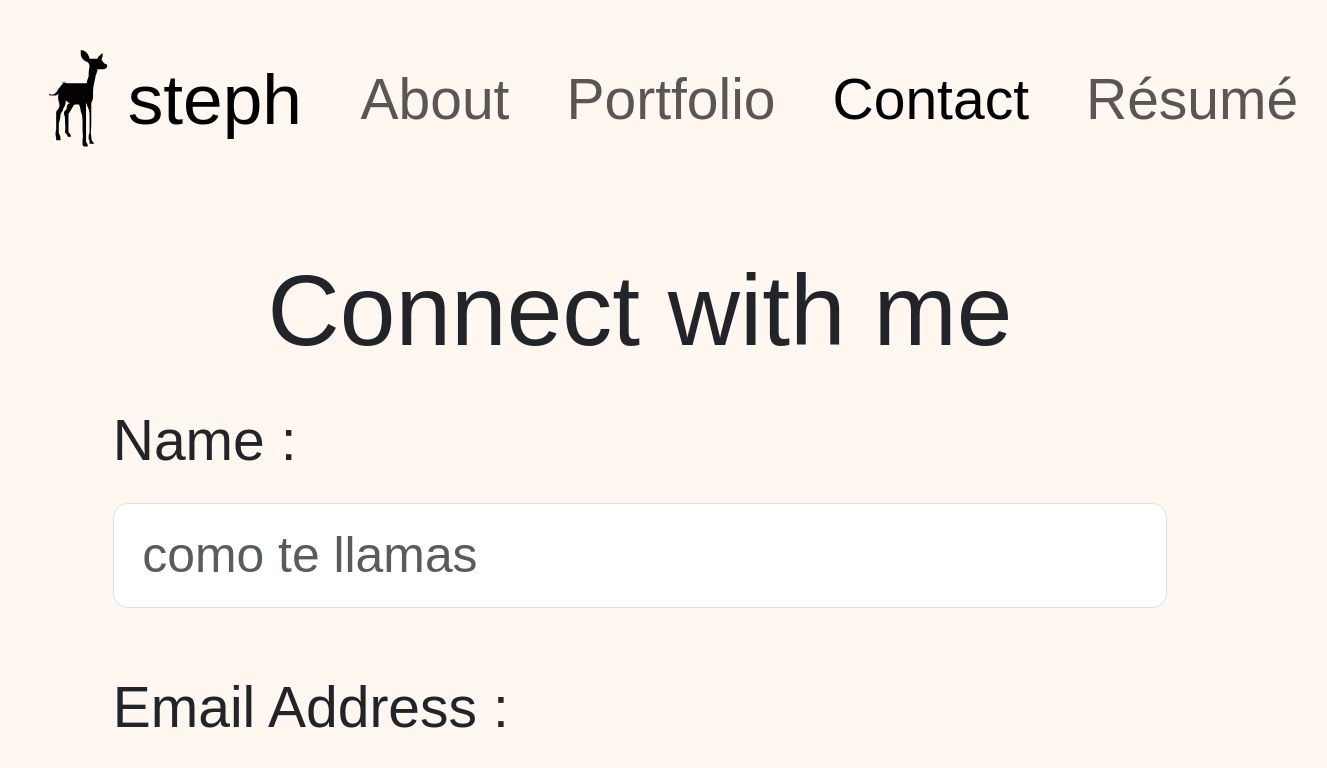
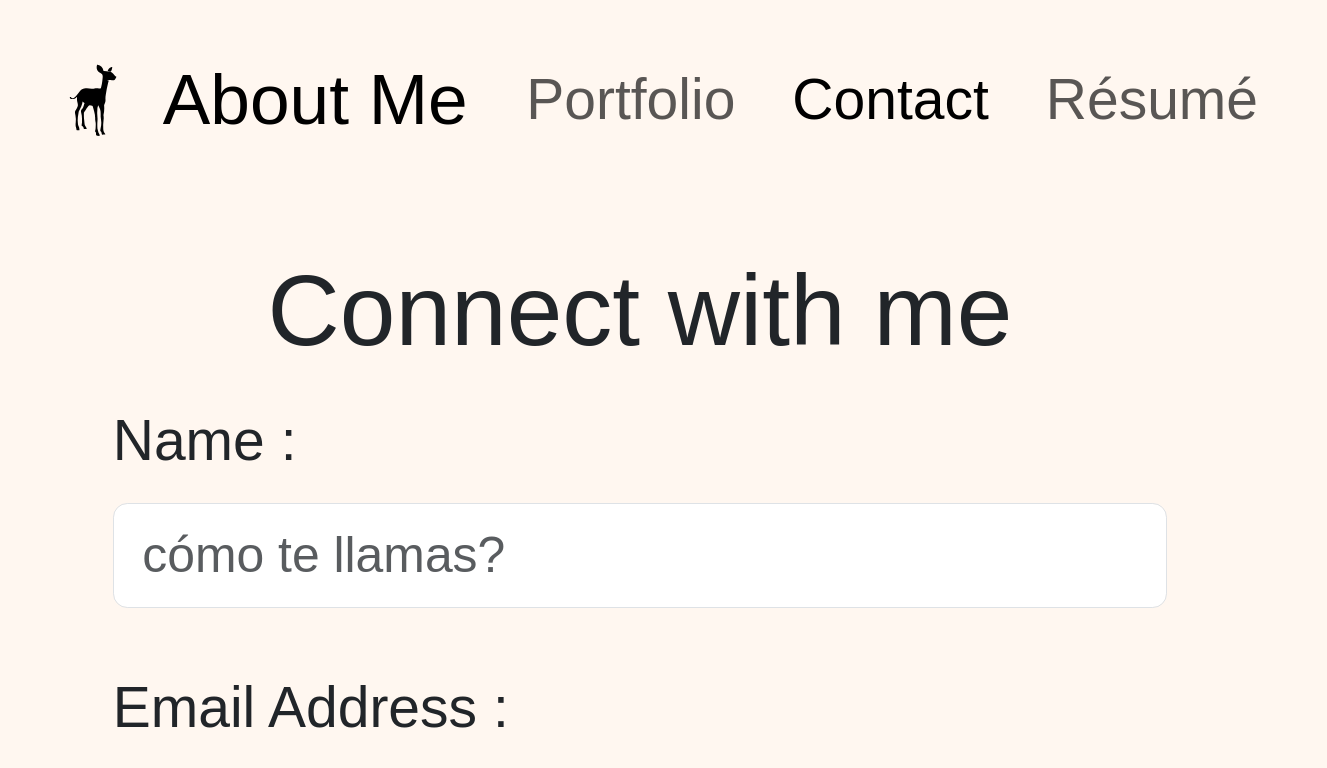
Before and after one commit to iamthesaint/react-portfolio, a React (Vite) app: page /Contact in a window 1280 px wide. Shown: the top 768 px of the page, 1327 px wide, since content can reach past the window. Built offline with nearby package versions, Linux system fonts and the light colour scheme; a web font is replaced by a local one.

Commit message:
moved about me to home tab

```diff
--- a/src/components/Nav.jsx
+++ b/src/components/Nav.jsx
@@ -2,13 +2,12 @@ import React, { useState } from "react";
 import { NavItem } from "react-bootstrap";
 import { NavLink } from "react-router-dom";
 import "./Nav.css";
-import Image from "react-bootstrap/Image";
 import deer from "../assets/deer.svg";
 import { motion } from "framer-motion";
 
 function Nav() {
   // State to manage the navbar-brand text
-  const [brandText, setBrandText] = useState("steph");
+  const [brandText, setBrandText] = useState("About Me");
 
   // Event handlers for mouse hover
   const handleMouseEnter = (e) => {
@@ -17,7 +16,7 @@ function Nav() {
   };
 
   const handleMouseLeave = (e) => {
-    setBrandText("steph");
+    setBrandText("About Me");
     e.target.style.color = "#000";
   };
 
@@ -47,11 +46,6 @@ function Nav() {
       <div className="collapse navbar-collapse" id="navbarNav">
         <ul className="navbar-nav">
           <NavItem>
-            <NavLink to="/About" className="nav-link">
-              About
-            </NavLink>
-          </NavItem>
-          <NavItem>
             <NavLink to="/Portfolio" className="nav-link">
               Portfolio
             </NavLink>
--- a/src/pages/About.jsx
+++ /dev/null
@@ -1,13 +0,0 @@
-import './About.css';
-
-
-export default function About() {
-  return (
-    <section className="container">
-      <h1>About Me</h1>
-        <p className="about centered-text">
-            blah blah blah
-        </p>
-    </section>
-    );
-}
--- a/src/pages/Contact.css
+++ b/src/pages/Contact.css
@@ -23,3 +23,9 @@
     box-shadow: 0 0 0 0.2rem rgba(255, 0, 171, 0.25);
 
 }
+
+.error-message {
+    color: red;
+    font-size: 50px;
+    background-color: transparent;
+}
--- a/src/pages/Contact.jsx
+++ b/src/pages/Contact.jsx
@@ -1,26 +1,99 @@
-import { Form } from 'react-bootstrap';
-import './Contact.css';
-import FormControl from 'react-bootstrap/FormControl'
+import { useState } from "react";
+import FormControl from "react-bootstrap/FormControl";
+import "./Contact.css";
 
+export default function Contact() {
+    const [name, setName] = useState("");
+    const [email, setEmail] = useState("");
+    const [message, setMessage] = useState("");
+    const [nameError, setNameError] = useState("");
+    const [emailError, setEmailError] = useState("");
+    const [messageError, setMessageError] = useState("");
 
-export default function Contact(){
+    const validateEmail = (email) => {
+        const re = /^[^\s@]+@[^\s@]+\.[^\s@]+$/;
+        return re.test(String(email).toLowerCase());
+      };
+
+  const handleBlur = (e) => {
+    const { name, value } = e.target;
+    if (!value) {
+        if (name === "name") setNameError("Name is required");
+        if (name === "email") setEmailError("Email is required");
+        if (name === "message") setMessageError("Message is required");
+      } else {
+        if (name === "name") setNameError("");
+        if (name === "email") setEmailError("");
+             if (!validateEmail(value)) {
+            setEmailError("Please enter a valid email address");
+            } else {
+            setEmailError("");
+            }
+        if (name === "message") setMessageError("");
+      }
+    };
+
   return (
     <section className="container">
       <h1>Connect with me</h1>
       <form className="form-font-size">
         <div className="mb-3">
-                    <label for="nameInput" className="form-label">Name :</label>
-                    <FormControl type="text" size="sm" className="form-control" placeholder="como te llamas" />
+          <label for="nameInput" className="form-label">
+            Name :
+          </label>
+          <FormControl
+            type="text"
+            size="sm"
+            className="form-control"
+            placeholder="cómo te llamas?"
+            name="name"
+            value={name}
+            onChange={(e) => setName(e.target.value)}
+            onBlur={handleBlur}
+            required
+          />
+          {nameError && <div className="error-message">{nameError}</div>}
         </div>
         <div className="mb-3">
-                    <label for="emailInput" className="form-label">Email Address :</label>
-                    <FormControl type="email" size="sm" className="form-control" id="email" placeholder="hola@hola.com"/>
+          <label for="emailInput" className="form-label">
+            Email Address :
+          </label>
+          <FormControl
+            type="email"
+            size="sm"
+            className="form-control"
+            id="email"
+            placeholder="hola@hola.com"
+            name="email"
+            value={email}
+            onChange={(e) => setEmail(e.target.value)}
+            onBlur={handleBlur}
+            required
+          />
+          {emailError && <div className="error-message">{emailError}</div>}
         </div>
         <div className="mb-3">
-                    <label for="messageInput" className="form-label">Message :</label>
-                    <FormControl as="textarea" size="sm" className="form-control" id="message" rows="2" placeholder="talk to me..." />
+          <label for="messageInput" className="form-label">
+            Message :
+          </label>
+          <FormControl
+            as="textarea"
+            size="sm"
+            className="form-control"
+            id="message"
+            rows="2"
+            placeholder="talk to me..."
+            name="message"
+            value={message}
+            onChange={(e) => setMessage(e.target.value)}
+            onBlur={handleBlur}
+            required
+          />
+            {messageError && <div className="error-message">{messageError}</div>}
         </div>
-                <button type="submit" className="btn btn-primary btn-sm">Submit</button>
+        <button type="submit" className="btn btn-primary btn-sm">
+          Submit
+        </button>
       </form>
     </section>
   );
--- a/src/pages/Home.jsx
+++ b/src/pages/Home.jsx
@@ -1,9 +1,13 @@
+import './Home.css';
+
+
 export default function Home() {
   return (
     <section className="container">
-      <h1>Welcome to my Portfolio!</h1>
-      {/* insert profile pic */}
-      <p>blah blah blah you're home</p>
+      <h1>About Me</h1>
+        <p className="about centered-text">
+            blah blah blah
+        </p>
     </section>
-  );
+    );
 }
```
Also changed, not shown: src/main.jsx (+1 -6 lines), src/assets/deer.svg, src/pages/Home.css (renamed from src/pages/About.css). Lines whose indentation alone changed are shown as unchanged.
